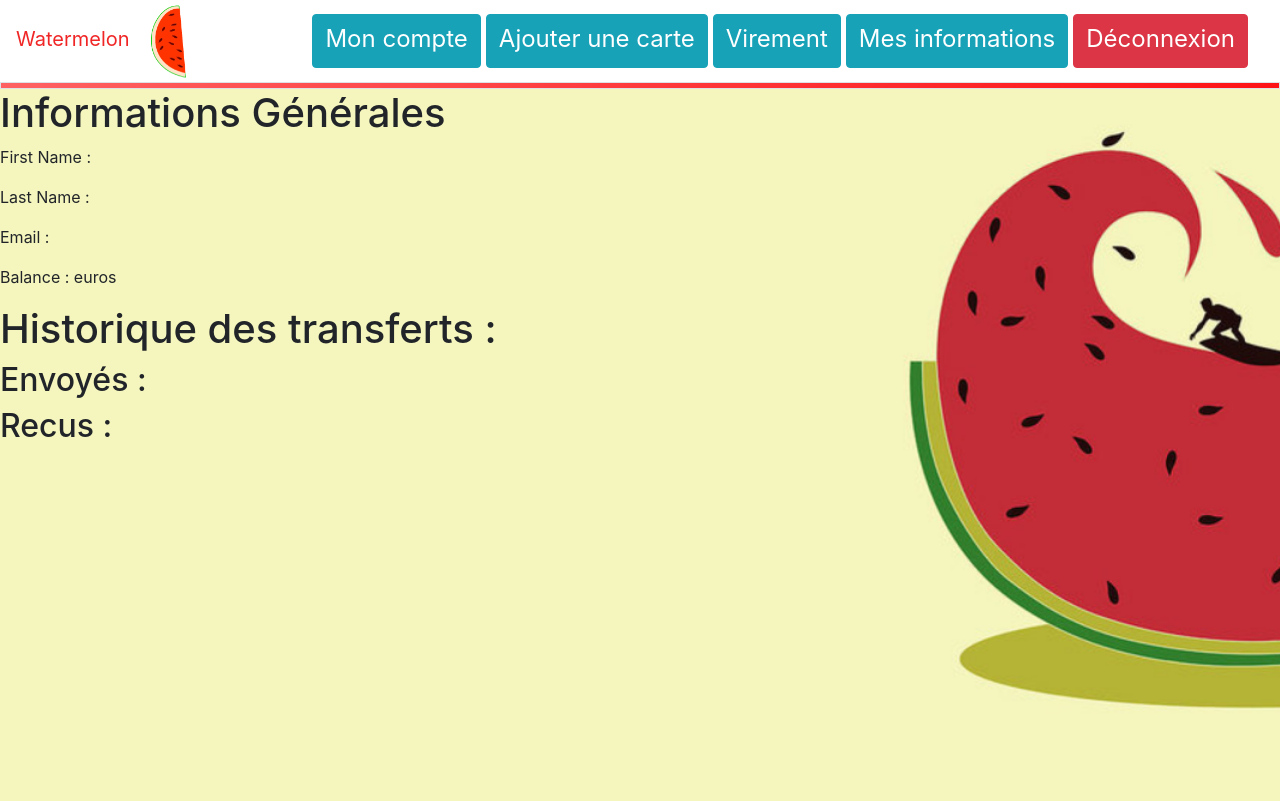
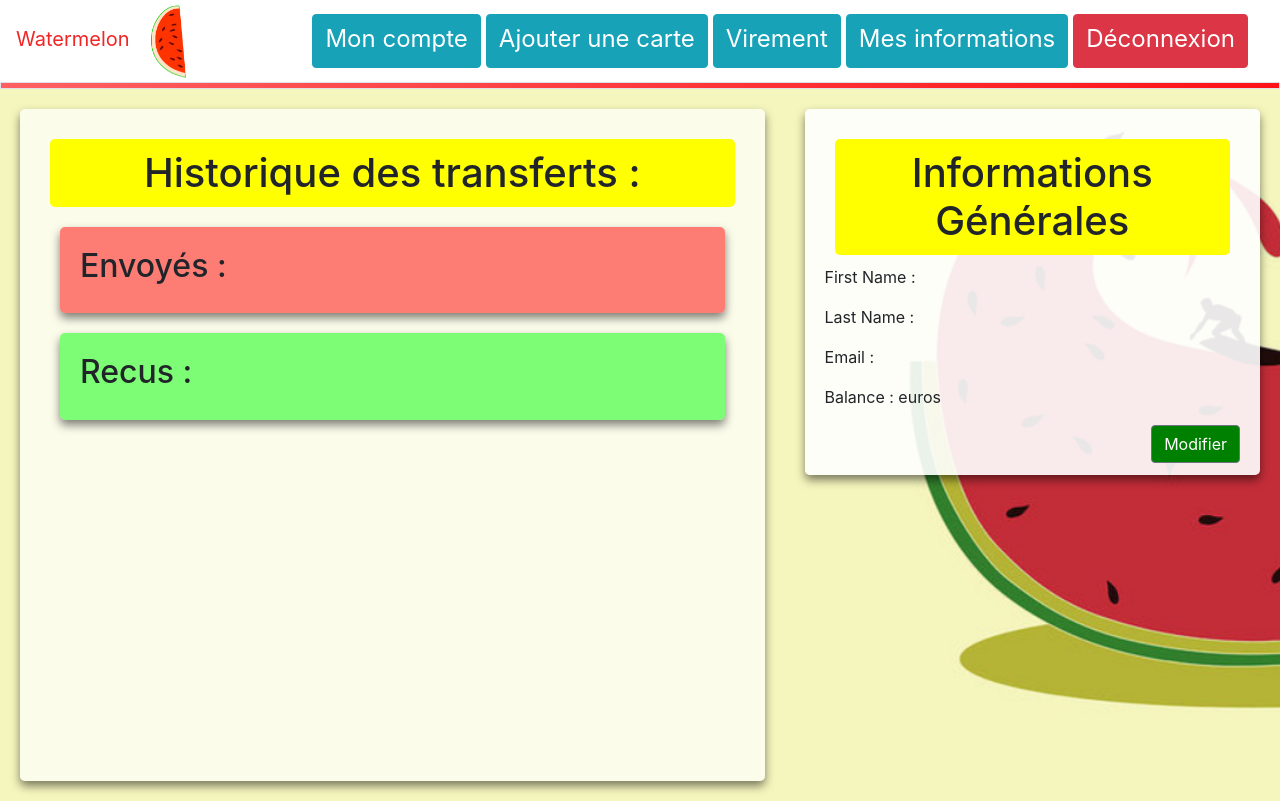
Before and after one commit to L-HommeSage/Projet-js-2019-2020, a React (Create React App) app in the folder watermelon/: page /informations in a window 1280 px wide. Built offline with nearby package versions, Linux system fonts and the light colour scheme.

Commit message:
css informations

```diff
--- a/watermelon/src/Informations/Informations.css
+++ b/watermelon/src/Informations/Informations.css
@@ -5,4 +5,70 @@
     background-position-y: -200px;
     background-color: rgb(245,246,189);
     min-height: 89vh;
+    display: flex;
 }
+
+.background h1
+{
+    margin: 10px;
+    padding: 10px;
+    background-color: rgb(255, 255, 0);
+    border-radius: 5px;
+    text-align: center;
+
+
+}
+
+.panelInfo{
+    width: 40%;
+
+}
+.boxinfo{
+    text-align: justify;
+    align-items: center;
+    justify-content: center;
+    padding: 20px;
+    padding-bottom: 50px;
+    margin: 20px;
+    border-radius: 5px;
+    box-shadow: 0 5px 10px rgba(0, 0, 0,.5);
+    background-color:rgba(255, 255, 255, 0.9);
+
+}
+.boxinfo button{
+float: right;
+background-color: green;
+}
+
+.boxEnvoyé{
+    margin: 20px;
+    padding: 20px;
+    border-radius: 5px;
+    box-shadow: 0 5px 10px rgba(0, 0, 0,.5);
+    background-color:rgba(255, 0, 0, 0.5);
+
+}
+
+.boxrecus{
+    margin: 20px;
+    padding: 20px;
+    border-radius: 5px;
+    box-shadow: 0 5px 10px rgba(0, 0, 0,.5);
+    background-color:rgba(0, 255, 0, 0.5);
+
+}
+
+
+
+.panelTransfert{
+    width: 60%;
+    text-align: justify;
+    align-items: center;
+    justify-content: center;
+    padding: 20px;
+    margin: 20px;
+    border-radius: 5px;
+    box-shadow: 0 5px 10px rgba(0, 0, 0,.5);
+    background-color:rgba(255, 255, 255, 0.7);
+
+}
--- a/watermelon/src/Informations/Informations.js
+++ b/watermelon/src/Informations/Informations.js
@@ -1,5 +1,6 @@
 import React, { Component } from 'react';
 import './Informations.css';
+import { Button} from 'reactstrap';
 
 
 
@@ -14,7 +15,63 @@ class Informations extends Component {
     render() {
         return (
             <div className="background">
-                <h1>Informations Générales</h1>
+
+
+                <div className = "panelTransfert">
+                <h1> Historique des transferts :</h1>
+                <div className = "boxEnvoyé">
+                <h2>Envoyés : </h2>
+                {JSON.parse(localStorage.getItem("transfers")).map((index) => {
+                    if (localStorage.getItem("user_log") == index.debitted_wallet_id) {
+                        return (
+                            <div>
+                                <div>
+                                    Destinataire : {JSON.parse(localStorage.getItem("users")).map((index2) => {
+                                        if (index.credited_wallet_id == index2.id) {
+                                            return (<span> {index2.first_name} {index2.last_name} </span>);
+                                        }
+
+                                    })}
+                                </div>
+                                <div>
+                                    Montant : {index.amount} euros.
+                                </div>
+                                <br></br>
+                            </div>
+                        );
+
+                    }
+                })}
+                </div>
+
+                <div className = "boxrecus">
+                <h2>Recus : </h2>
+                {JSON.parse(localStorage.getItem("transfers")).map((index) => {
+                    if (localStorage.getItem("user_log") == index.credited_wallet_id) {
+                        return (
+                            <div>
+                                <div>
+                                Envoyeur : {JSON.parse(localStorage.getItem("users")).map((index2) => {
+                                    if (index.debitted_wallet_id == index2.id) {
+                                        return (<span> {index2.first_name} {index2.last_name} </span>);
+                                    }
+
+                                })}
+                                </div>
+                                <div>
+                                    Montant : {index.amount} euros.
+                                </div>
+                                <br></br>
+                            </div>
+                        );
+
+                    }
+                })}
+                </div>
+                </div>
+<div className="panelInfo">
+    <div className = "boxinfo">
+<h1>Informations Générales</h1>
                 <p>First Name : {JSON.parse(localStorage.getItem("users")).map((index) => {
                     if (localStorage.getItem("user_log") == index.id) {
                         return index.first_name;
@@ -37,52 +94,9 @@ class Informations extends Component {
                     }
                 })} euros</p>
 
-                <h1> Historique des transferts :</h1>
-                <h2>Envoyés : </h2>
-                {JSON.parse(localStorage.getItem("transfers")).map((index) => {
-                    if (localStorage.getItem("user_log") == index.debitted_wallet_id) {
-                        return (
-                            <div>
-                                <div>
-                                    Destinataire : {JSON.parse(localStorage.getItem("users")).map((index2) => {
-                                        if (index.credited_wallet_id == index2.id) {
-                                            return (<span> {index2.first_name} {index2.last_name} </span>);
-                                        }
-
-                                    })}
-                                </div>
-                                <div>
-                                    Montant : {index.amount} euros.
-                                </div>
-                                <br></br>
-                            </div>
-                        );
-
-                    }
-                })}
-
-                <h2>Recus : </h2>
-                {JSON.parse(localStorage.getItem("transfers")).map((index) => {
-                    if (localStorage.getItem("user_log") == index.credited_wallet_id) {
-                        return (
-                            <div>
-                                <div>
-                                Envoyeur : {JSON.parse(localStorage.getItem("users")).map((index2) => {
-                                    if (index.debitted_wallet_id == index2.id) {
-                                        return (<span> {index2.first_name} {index2.last_name} </span>);
-                                    }
-
-                                })}
-                                </div>
-                                <div>
-                                    Montant : {index.amount} euros.
-                                </div>
-                                <br></br>
-                            </div>
-                        );
-
-                    }
-                })}
+<Button >Modifier</Button>
+                </div>
+                </div>
             </div>
         )
     }
```
